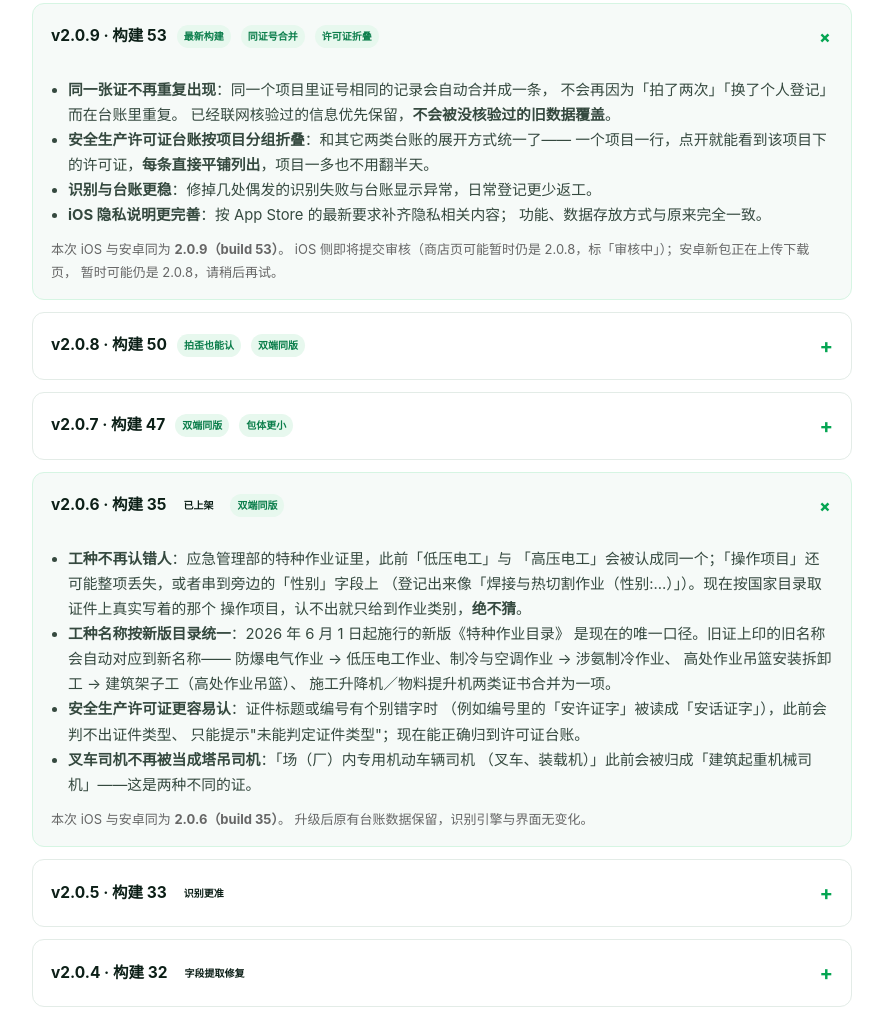
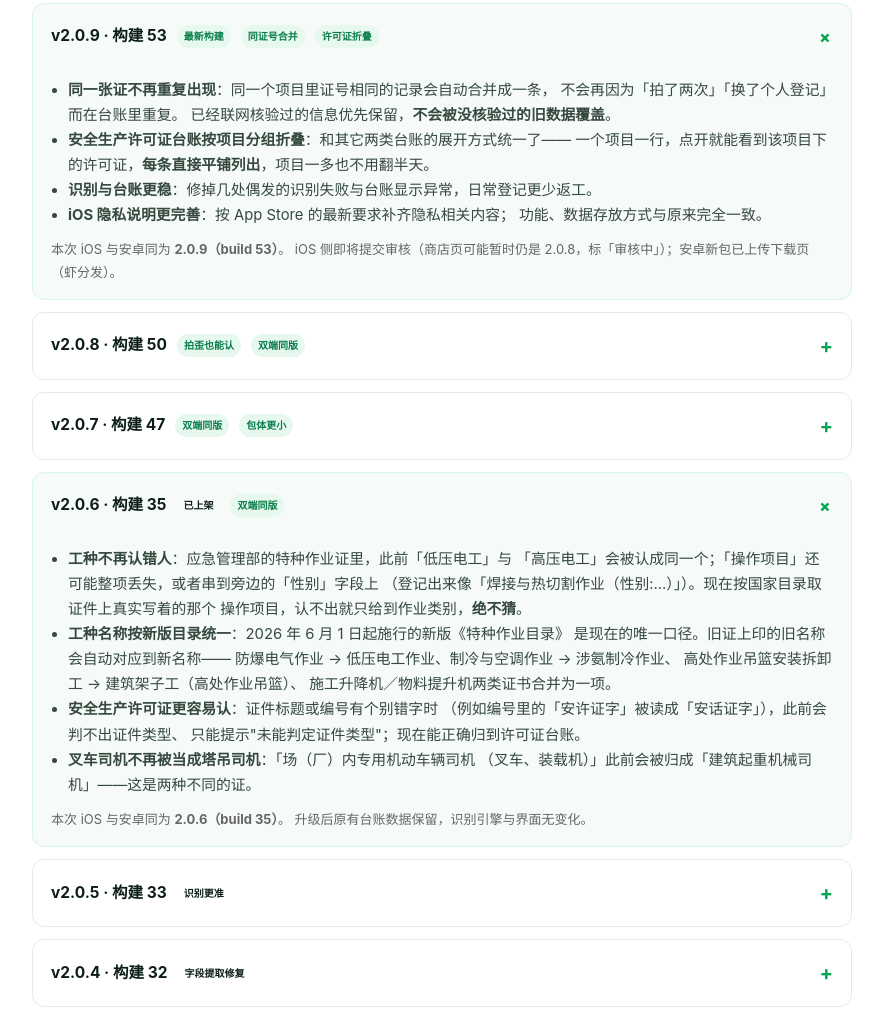
Before and after one commit to lovehtj/zhengancha1, a plain HTML site: page index.html in a window 1280 px wide. Shown: the part 7728-8744 px from the top of the page, without its empty margins (70-953 px from the left). Drawn offline with Linux system fonts and the light colour scheme.

Commit message:
修正两处已过时的上传状态描述（APK 已上传虾分发）
- assets/config.js 注释：2.0.9 的 APK 已于 2026-10-11 重新上传虾分发（不再写"尚未上传"）
- index.html 新版更新日志：安卓新包已上传下载页（不再写"正在上传、可能仍是 2.0.8"）
历史条目（v2.0.8·构建 50）与"线上已过审是 2.0.8"的现状说明保持不变。

```diff
--- a/assets/config.js
+++ b/assets/config.js
@@ -29,7 +29,7 @@ window.ZAC_CONFIG = {
   androidPath: 'https://uz5.pps3.com/5zukgw',
 
   /* 安卓 APK 的版本信息 = 本次上架 / 下载页提供的构建（2.0.9 / build 53，与 iOS 同版本）。
-     本站按"下载页实际提供的包"填写：2.0.9 的 APK **尚未重新上传虾分发**（虾分发上现在仍是 2.0.8），
+     本站按"下载页实际提供的包"填写：2.0.9 的 APK **已于 2026-10-11 重新上传虾分发**，
        APK 已于 2026-10-11 上传虾分发，故 androidPendingUpload 为 false。
      ⚠️ 包传到虾分发后把 androidPendingUpload 改回 false；下次换包时也要同步这里的版本号：
      若下载页提供的不是 2.0.9/53，请改成实际值，
--- a/index.html
+++ b/index.html
@@ -642,8 +642,7 @@
               功能、数据存放方式与原来完全一致。</li>
           </ul>
           <p style="margin-top:10px;font-size:13px;color:#666">本次 iOS 与安卓同为 <strong>2.0.9（build 53）</strong>。
-            iOS 侧即将提交审核（商店页可能暂时仍是 2.0.8，标「审核中」）；安卓新包正在上传下载页，
-            暂时可能仍是 2.0.8，请稍后再试。</p>
+            iOS 侧即将提交审核（商店页可能暂时仍是 2.0.8，标「审核中」）；安卓新包已上传下载页（虾分发）。</p>
         </div>
       </details>
       <details class="qa reveal">
```
